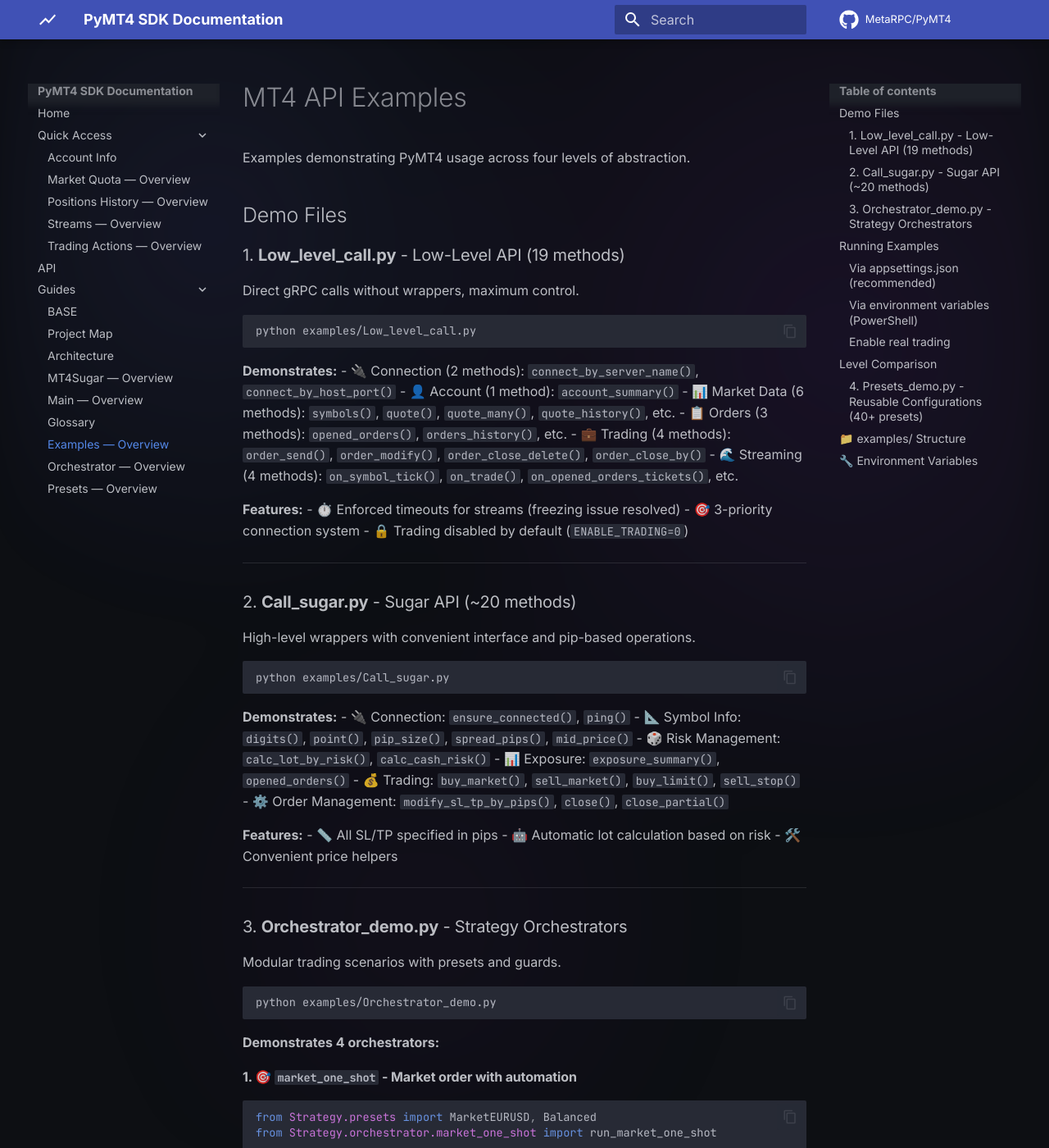
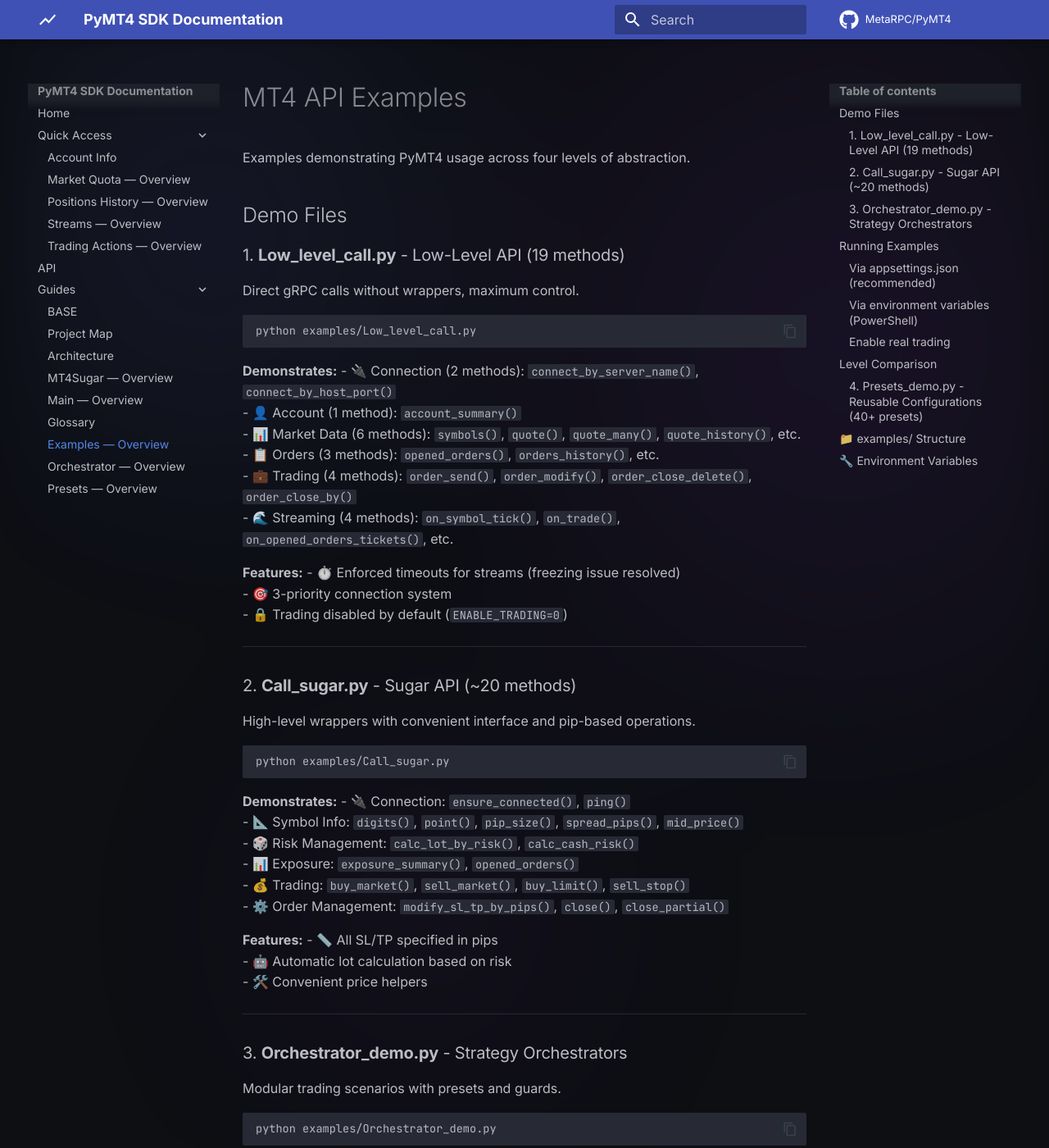
Before and after one commit to MetaRPC/PyMT4, an MkDocs documentation site: the page built from docs/Examples/All_about_examples.md, in a window 1280 px wide and 1400 px high. Shown: the whole window at 82% size. Built offline with MkDocs 1.6.1 and Material for MkDocs 9.7.7, drawn with Linux system fonts in a browser that asks for light colours; comment, search, counter and statistics services are not loaded.

````diff
--- a/docs/Examples/All_about_examples.md
+++ b/docs/Examples/All_about_examples.md
@@ -12,17 +12,17 @@ python examples/Low_level_call.py
 ```
 
 **Demonstrates:**
-- 🔌 Connection (2 methods): `connect_by_server_name()`, `connect_by_host_port()`
-- 👤 Account (1 method): `account_summary()`
-- 📊 Market Data (6 methods): `symbols()`, `quote()`, `quote_many()`, `quote_history()`, etc.
-- 📋 Orders (3 methods): `opened_orders()`, `orders_history()`, etc.
-- 💼 Trading (4 methods): `order_send()`, `order_modify()`, `order_close_delete()`, `order_close_by()`
-- 🌊 Streaming (4 methods): `on_symbol_tick()`, `on_trade()`, `on_opened_orders_tickets()`, etc.
+- 🔌 Connection (2 methods): `connect_by_server_name()`, `connect_by_host_port()`<br>
+- 👤 Account (1 method): `account_summary()`<br>
+- 📊 Market Data (6 methods): `symbols()`, `quote()`, `quote_many()`, `quote_history()`, etc.<br>
+- 📋 Orders (3 methods): `opened_orders()`, `orders_history()`, etc.<br>
+- 💼 Trading (4 methods): `order_send()`, `order_modify()`, `order_close_delete()`, `order_close_by()`<br>
+- 🌊 Streaming (4 methods): `on_symbol_tick()`, `on_trade()`, `on_opened_orders_tickets()`, etc.<br>
 
 **Features:**
-- ⏱️ Enforced timeouts for streams (freezing issue resolved)
-- 🎯 3-priority connection system
-- 🔒 Trading disabled by default (`ENABLE_TRADING=0`)
+- ⏱️ Enforced timeouts for streams (freezing issue resolved)<br>
+- 🎯 3-priority connection system<br>
+- 🔒 Trading disabled by default (`ENABLE_TRADING=0`)<br>
 
 ---
 
@@ -34,17 +34,17 @@ python examples/Call_sugar.py
 ```
 
 **Demonstrates:**
-- 🔌 Connection: `ensure_connected()`, `ping()`
-- 📐 Symbol Info: `digits()`, `point()`, `pip_size()`, `spread_pips()`, `mid_price()`
-- 🎲 Risk Management: `calc_lot_by_risk()`, `calc_cash_risk()`
-- 📊 Exposure: `exposure_summary()`, `opened_orders()`
-- 💰 Trading: `buy_market()`, `sell_market()`, `buy_limit()`, `sell_stop()`
-- ⚙️ Order Management: `modify_sl_tp_by_pips()`, `close()`, `close_partial()`
+- 🔌 Connection: `ensure_connected()`, `ping()`<br>
+- 📐 Symbol Info: `digits()`, `point()`, `pip_size()`, `spread_pips()`, `mid_price()`<br>
+- 🎲 Risk Management: `calc_lot_by_risk()`, `calc_cash_risk()`<br>
+- 📊 Exposure: `exposure_summary()`, `opened_orders()`<br>
+- 💰 Trading: `buy_market()`, `sell_market()`, `buy_limit()`, `sell_stop()`<br>
+- ⚙️ Order Management: `modify_sl_tp_by_pips()`, `close()`, `close_partial()`<br>
 
 **Features:**
-- 📏 All SL/TP specified in pips
-- 🤖 Automatic lot calculation based on risk
-- 🛠️ Convenient price helpers
+- 📏 All SL/TP specified in pips<br>
+- 🤖 Automatic lot calculation based on risk<br>
+- 🛠️ Convenient price helpers<br>
 
 ---
 
````
